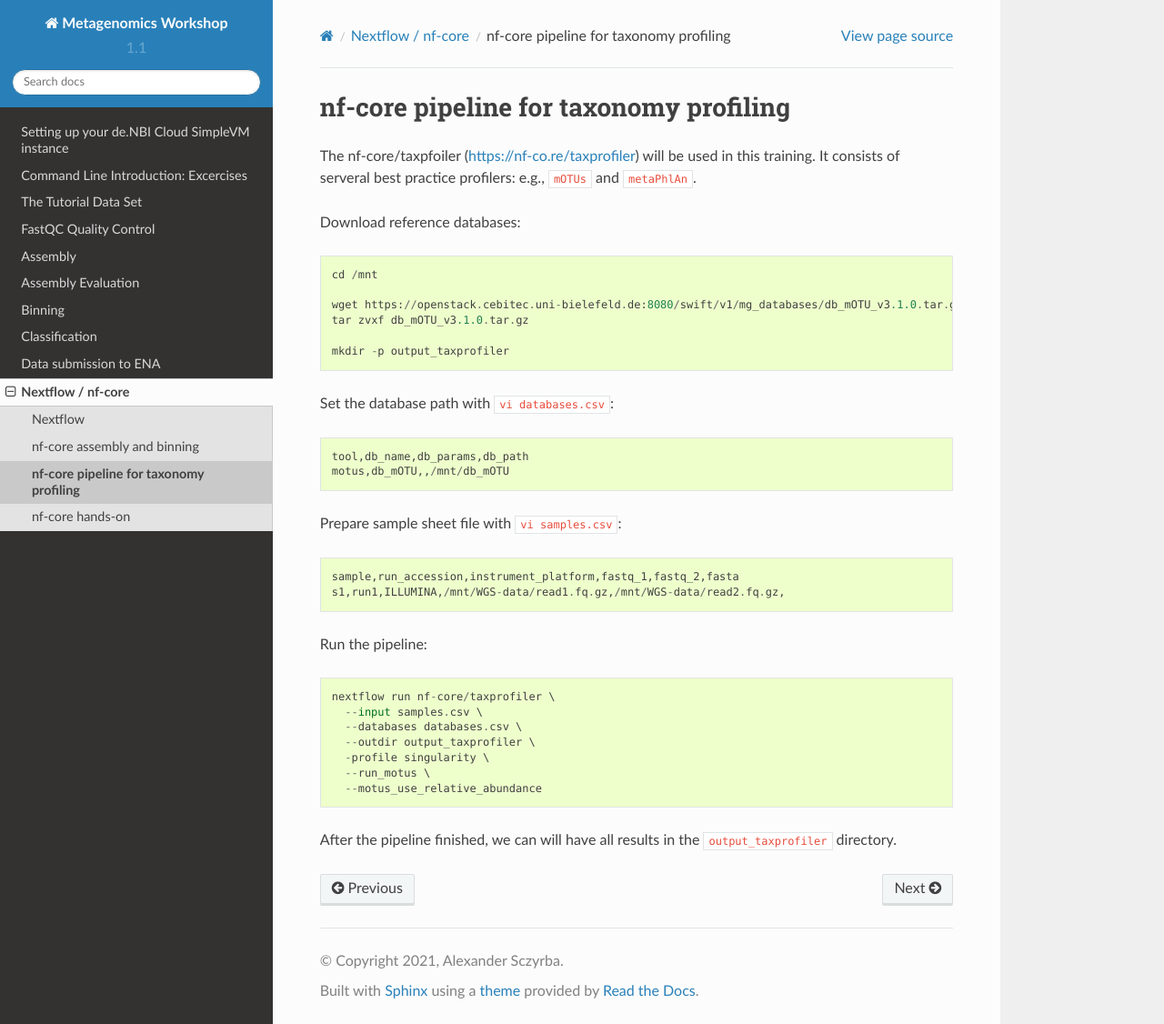
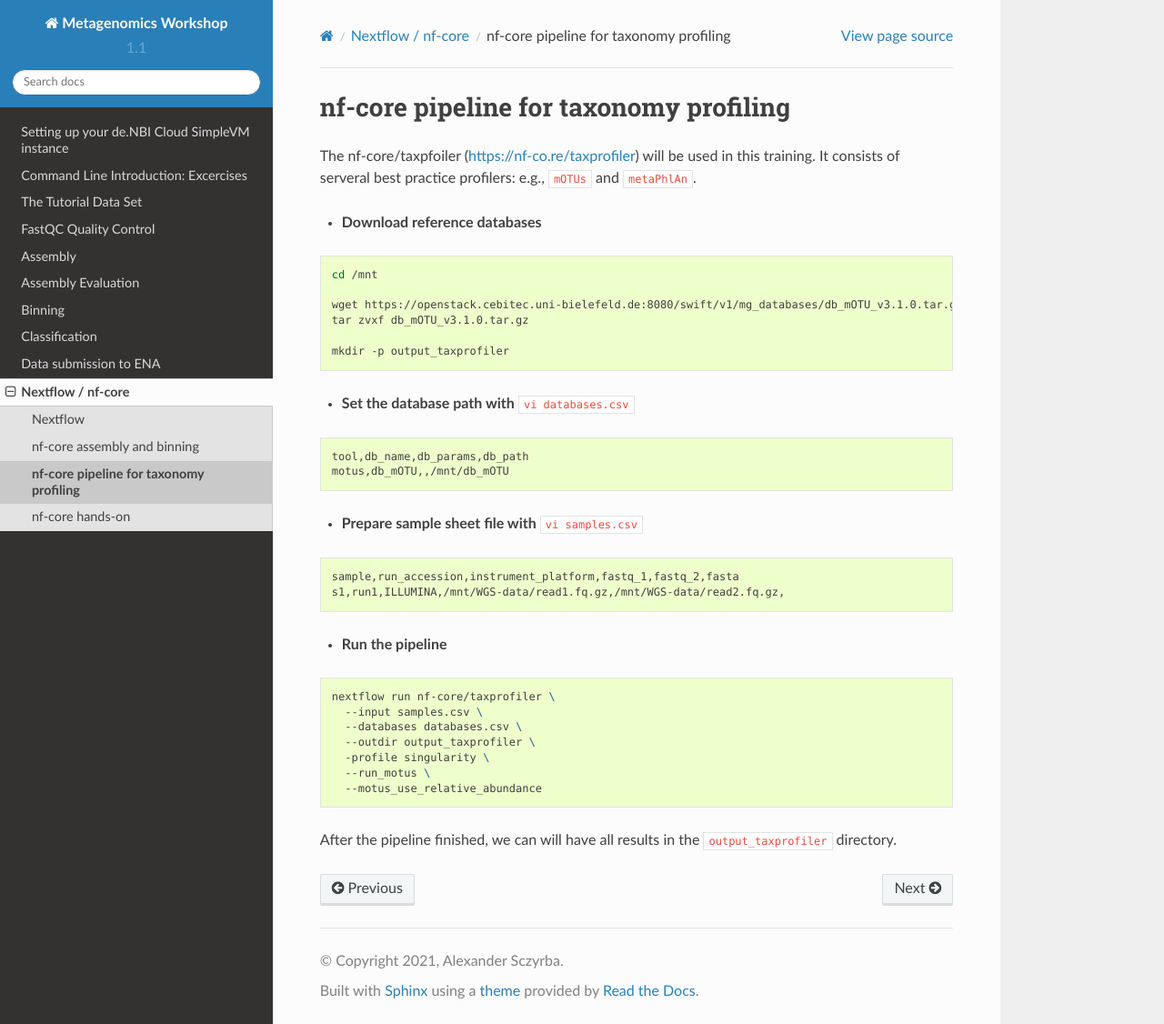
Before and after one commit to metagenomics/metagenomics-workshop, a Sphinx documentation site: the page built from docs/nextflow_nf_core/nf_core_profiling.rst, in a window 1280 px wide and 1126 px high. Shown: the whole window at 91% size. Built offline with Sphinx 7.4.7 and the Read the Docs theme 2.0.0, drawn with Linux system fonts in a browser that asks for light colours.

Commit message:
Update nf_core_profiling.rst

```diff
--- a/docs/nextflow_nf_core/nf_core_profiling.rst
+++ b/docs/nextflow_nf_core/nf_core_profiling.rst
@@ -3,7 +3,9 @@ nf-core pipeline for taxonomy profiling
 
 The nf-core/taxpfoiler (https://nf-co.re/taxprofiler) will be used in this training. It consists of serveral best practice profilers: e.g., ``mOTUs`` and ``metaPhlAn``.
 
-Download reference databases::
+- **Download reference databases**
+
+.. code-block:: shell
 
   cd /mnt
 
@@ -12,18 +14,24 @@ Download reference databases::
 
   mkdir -p output_taxprofiler
 
-Set the database path with ``vi databases.csv``::
+- **Set the database path with** ``vi databases.csv``
+
+.. code-block:: shell
 
   tool,db_name,db_params,db_path
   motus,db_mOTU,,/mnt/db_mOTU
 
-Prepare sample sheet file with ``vi samples.csv``::
+- **Prepare sample sheet file with** ``vi samples.csv``
+
+.. code-block:: shell
 
   sample,run_accession,instrument_platform,fastq_1,fastq_2,fasta
   s1,run1,ILLUMINA,/mnt/WGS-data/read1.fq.gz,/mnt/WGS-data/read2.fq.gz,
 
 
-Run the pipeline::
+- **Run the pipeline**
+
+.. code-block:: shell
 
   nextflow run nf-core/taxprofiler \
     --input samples.csv \
```
